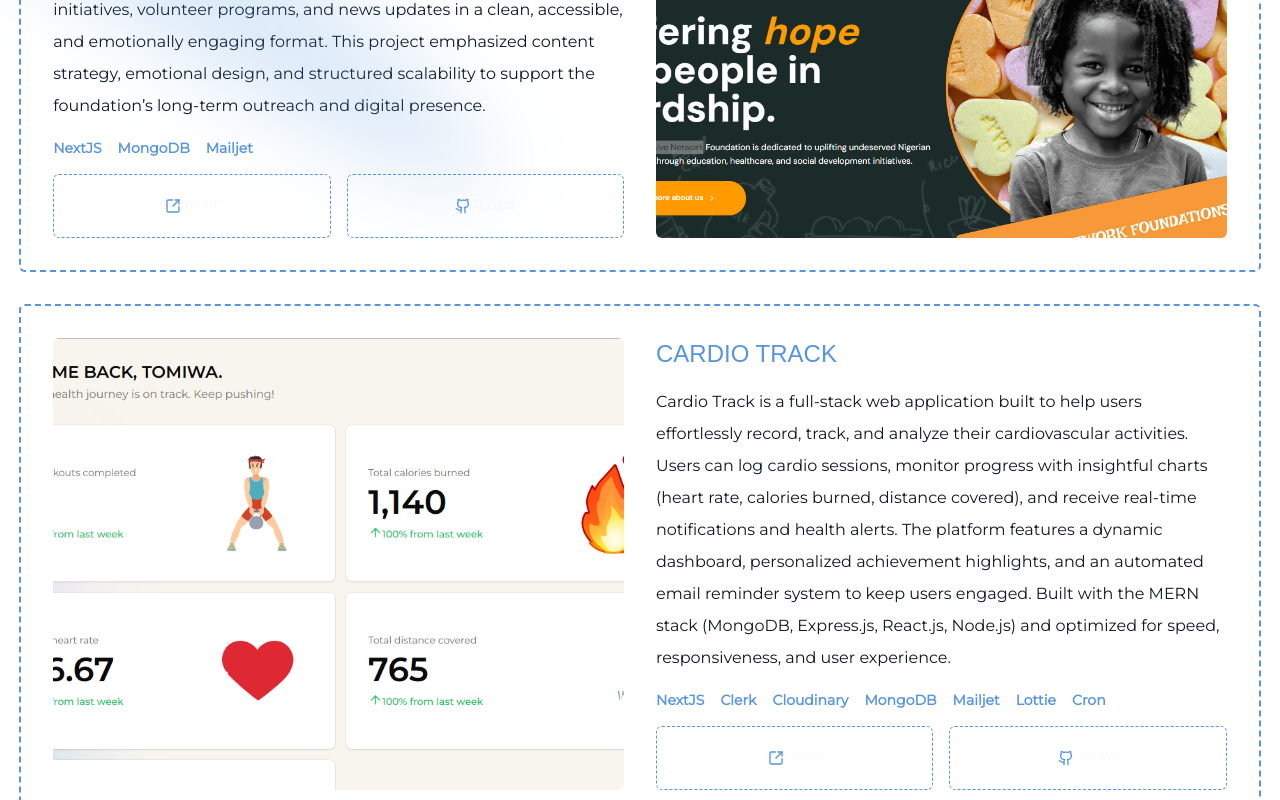
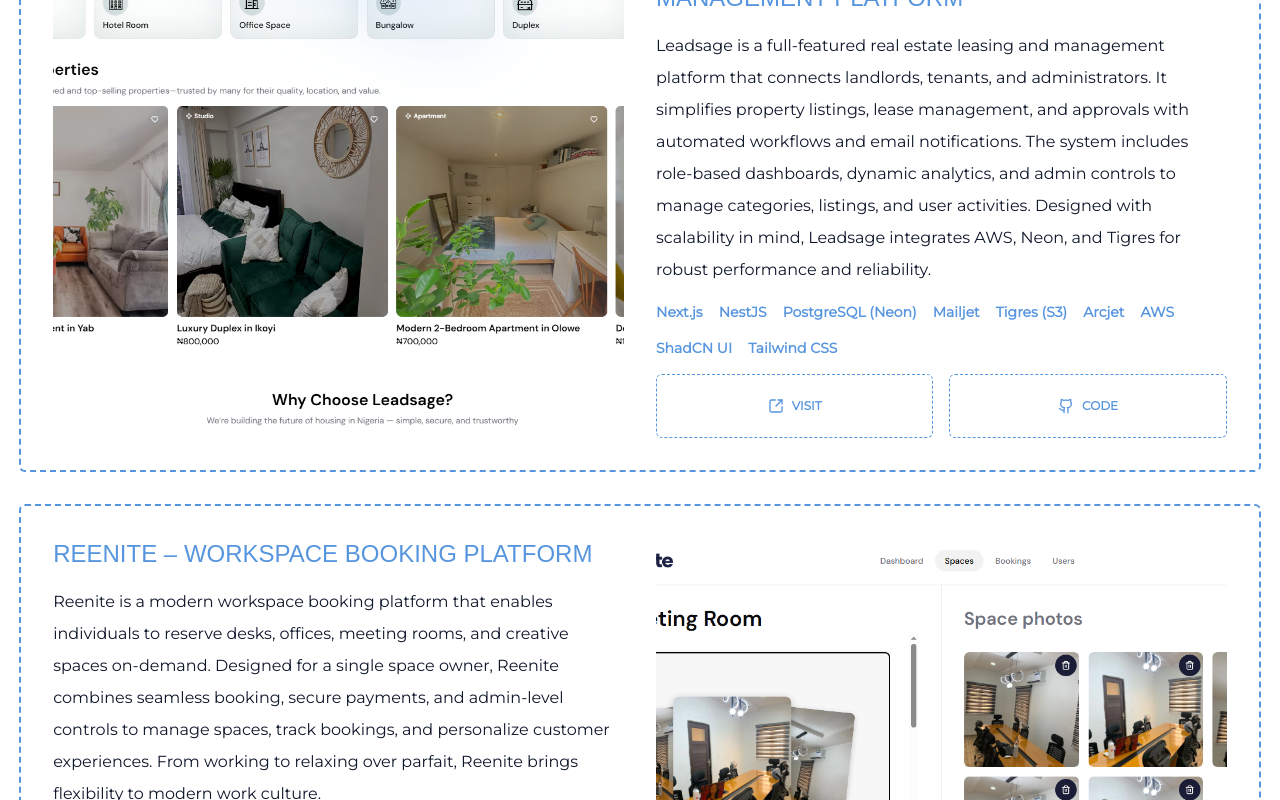
Before and after one commit to tomiwa-adelae/tomiwa-adelae, a Next.js app: page / in a window 1280 px wide. Shown: the part 1980-2780 px from the top of the page. Built offline with nearby package versions, Linux system fonts and the light colour scheme; a web font is replaced by a local one.

Commit message:
Updated my latest works

```diff
--- a/components/LatestWorks.tsx
+++ b/components/LatestWorks.tsx
@@ -22,67 +22,86 @@
       >
         Latest Works
       </h3>
+
       <div className="grid grid-cols-1 gap-8">
-				{latestWorks.map((work, index) => (
+        {latestWorks.map((work, index) => {
+          const isEven = index % 2 === 0; // true for 0, 2, 4,...
+
+          return (
             <div
-						className="border-2 border-dashed border-purple-500 rounded-md p-2 lg:p-8 grid grid-cols-1 lg:grid-cols-2 gap-8"
               key={index}
+              className={`border-2 border-dashed border-purple-500 rounded-md p-2 lg:p-8 grid grid-cols-1 lg:grid-cols-2 gap-8 items-center`}
             >
+              {/* Image section */}
               <Image
                 src={work.image}
                 alt={work.title}
                 width={1000}
                 height={1000}
                 className={`aspect-auto size-full object-cover rounded-md ${
-								index == 1 ? "lg:order-last" : "lg:order-first"
+                  isEven ? "lg:order-last" : "lg:order-first"
                 }`}
               />
+
+              {/* Text section */}
               <div className="flex items-center justify-center">
-							<div className="space-y-4 p-2 lg:p-0 text-center lg:text-left">
+                <div
+                  className={`space-y-4 p-2 lg:p-0 text-center lg:text-left`}
+                >
                   <h3
                     className={`uppercase ${irishGrover.className} text-2xl text-purple-500`}
                   >
                     {work.title}
                   </h3>
+
                   <p className="text-sm md:text-base leading-loose md:leading-loose">
                     {work.description}
                   </p>
-								<ul className="text-sm font-semibold text-purple-500 flex items-center flex-wrap text-center justify-center lg:justify-start gap-4">
-									{work.stack.map((stack, index) => (
+
+                  <ul
+                    className={`text-sm font-semibold text-purple-500 flex flex-wrap gap-4 ${
+                      isEven
+                        ? "justify-center lg:justify-start"
+                        : "justify-center lg:justify-start"
+                    }`}
+                  >
+                    {work.stack.map((stack, i) => (
                       <a
+                        key={i}
                         href={stack.link}
                         target="_blank"
                         className="transition hover:underline"
-											key={index}
                       >
                         {stack.name}
                       </a>
                     ))}
                   </ul>
-								<div className="flex flex-col md:flex-row items-center justify-center lg:justify-start gap-4">
-									<Button
-										asChild
-										className="bg-transparent w-full"
+
+                  <div
+                    className={`flex flex-col md:flex-row items-center gap-4 ${
+                      isEven
+                        ? "justify-center lg:justify-end"
+                        : "justify-center lg:justify-start"
+                    }`}
                   >
+                    <Button asChild className="bg-transparent w-full">
                       <a
                         href={work.website}
                         target="_blank"
-											className="p-4 group rounded-md border border-dashed border-purple-500 inline-block bg-clip-padding backdrop-filter backdrop-blur-sm bg-opacity-50 hover:bg-purple-100 hover:text-purple-500 transition"
+                        className="p-4 group rounded-md border border-dashed border-purple-500 inline-block bg-clip-padding backdrop-filter backdrop-blur-sm bg-opacity-50 hover:bg-purple-100 hover:text-purple-500 text-purple-500 transition"
                       >
-											<SquareArrowOutUpRight className="text-purple-500 mr-2 size-4" />{" "}
+                        <SquareArrowOutUpRight className="text-purple-500 mr-2 size-4" />
                         Visit
                       </a>
                     </Button>
-									<Button
-										asChild
-										className="bg-transparent w-full"
-									>
+
+                    <Button asChild className="bg-transparent w-full">
                       <a
                         href={work.github}
                         target="_blank"
-											className="p-4 rounded-md border border-dashed border-purple-500 inline-block bg-clip-padding backdrop-filter backdrop-blur-sm bg-opacity-50 hover:text-purple-500 hover:bg-purple-100 transition"
+                        className="p-4 rounded-md border border-dashed border-purple-500 inline-block bg-clip-padding backdrop-filter backdrop-blur-sm bg-opacity-50 hover:text-purple-500 hover:bg-purple-100 text-purple-500 transition"
                       >
-											<Github className="text-purple-500  mr-2 size-4" />{" "}
+                        <Github className="text-purple-500 mr-2 size-4" />
                         Code
                       </a>
                     </Button>
@@ -90,7 +109,8 @@
                 </div>
               </div>
             </div>
-				))}
+          );
+        })}
       </div>
     </div>
   );
--- a/constants/index.ts
+++ b/constants/index.ts
@@ -30,13 +30,100 @@
 
 export const latestWorks = [
   {
+    image: "/assets/grabcash.png",
+    title: "Grabcash – Earn by Completing Social Tasks",
+    description:
+      "Grabcash is a micro-task earning platform that allows users to make money by completing simple online activities such as liking posts, sharing content, following accounts, or promoting brands. Built with a scalable admin dashboard, Grabcash features secure authentication, role-based access control, subscription management, and automated payout systems. It empowers creators, businesses, and individuals to connect through performance-based campaigns, making digital engagement both measurable and rewarding.",
+    github: "https://github.com/tomiwa-adelae/Grabcash",
+    website: "https://grabcash.vercel.app", // replace with your actual URL when deployed
+    // style: "",
+    stack: [
+      {
+        name: "NextJS",
+        link: "https://nextjs.org/",
+      },
+      {
+        name: "Prisma",
+        link: "https://www.prisma.io/",
+      },
+      {
+        name: "PostgreSQL",
+        link: "https://www.postgresql.org/",
+      },
+      {
+        name: "AWS Amplify",
+        link: "https://aws.amazon.com/amplify/",
+      },
+      {
+        name: "Mailjet",
+        link: "https://www.mailjet.com/",
+      },
+      {
+        name: "ShadCN UI",
+        link: "https://ui.shadcn.com/",
+      },
+      {
+        name: "Tailwind CSS",
+        link: "https://tailwindcss.com",
+      },
+    ],
+  },
+  {
+    image: "/assets/leadsage.png",
+    title: "Leadsage – Real Estate Leasing & Management Platform",
+    description:
+      "Leadsage is a full-featured real estate leasing and management platform that connects landlords, tenants, and administrators. It simplifies property listings, lease management, and approvals with automated workflows and email notifications. The system includes role-based dashboards, dynamic analytics, and admin controls to manage categories, listings, and user activities. Designed with scalability in mind, Leadsage integrates AWS, Neon, and Tigres for robust performance and reliability.",
+    github: "https://github.com/tomiwa-adelae/Leadsage-web-application", // (update if different)
+    website: "https://leadsage-web-application.vercel.app", // (replace with your actual link or staging URL)
+    // style: "order-last",
+    stack: [
+      {
+        name: "Next.js",
+        link: "https://nextjs.org/",
+      },
+      {
+        name: "NestJS",
+        link: "https://nestjs.com/",
+      },
+      {
+        name: "PostgreSQL (Neon)",
+        link: "https://neon.tech/",
+      },
+      {
+        name: "Mailjet",
+        link: "https://www.mailjet.com/",
+      },
+      {
+        name: "Tigres (S3)",
+        link: "https://tigres.io/",
+      },
+      {
+        name: "Arcjet",
+        link: "https://www.arcjet.com/",
+      },
+      {
+        name: "AWS",
+        link: "https://aws.amazon.com/",
+      },
+      {
+        name: "ShadCN UI",
+        link: "https://ui.shadcn.com/",
+      },
+      {
+        name: "Tailwind CSS",
+        link: "https://tailwindcss.com/",
+      },
+    ],
+  },
+
+  {
     image: "/assets/reenite.png",
     title: "Reenite – Workspace Booking Platform",
     description:
       "Reenite is a modern workspace booking platform that enables individuals to reserve desks, offices, meeting rooms, and creative spaces on-demand. Designed for a single space owner, Reenite combines seamless booking, secure payments, and admin-level controls to manage spaces, track bookings, and personalize customer experiences. From working to relaxing over parfait, Reenite brings flexibility to modern work culture.",
     github: "https://github.com/tomiwa-adelae/reenite",
     website: "https://app.reenite.com/all-spaces",
-		style: "order-first",
+    // style: "order-first",
     stack: [
       {
         name: "NextJS",
@@ -75,7 +162,7 @@
       "I designed and developed a complete website for the Imole Network Foundation, a humanitarian non-profit organization based in Nigeria. The site showcases the foundation’s mission, projects, donation initiatives, volunteer programs, and news updates in a clean, accessible, and emotionally engaging format. This project emphasized content strategy, emotional design, and structured scalability to support the foundation’s long-term outreach and digital presence.",
     github: "https://github.com/tomiwa-adelae/Imole-Network-Foundation",
     website: "https://imoleprogressivenetwork.org",
-		style: "order-last",
+    // style: "order-last",
     stack: [
       {
         name: "NextJS",
@@ -91,72 +178,72 @@
       },
     ],
   },
-	{
-		image: "/assets/cardio-track.png",
-		title: "Cardio Track",
-		description:
-			"Cardio Track is a full-stack web application built to help users effortlessly record, track, and analyze their cardiovascular activities. Users can log cardio sessions, monitor progress with insightful charts (heart rate, calories burned, distance covered), and receive real-time notifications and health alerts. The platform features a dynamic dashboard, personalized achievement highlights, and an automated email reminder system to keep users engaged. Built with the MERN stack (MongoDB, Express.js, React.js, Node.js) and optimized for speed, responsiveness, and user experience.",
-		github: "https://github.com/tomiwa-adelae/Cardio-Track",
-		website: "https://cardio-track.vercel.app/",
-		style: "order-first",
-		stack: [
-			{
-				name: "NextJS",
-				link: "https://nextjs.org/",
-			},
-			{
-				name: "Clerk",
-				link: "https://clerk.com",
-			},
-			{
-				name: "Cloudinary",
-				link: "https://www.cloudinary.com/",
-			},
-			{
-				name: "MongoDB",
-				link: "https://www.mongodb.com/",
-			},
-			{
-				name: "Mailjet",
-				link: "https://www.mailjet.com/",
-			},
-			{
-				name: "Lottie",
-				link: "https://lottiefiles.com",
-			},
-			{
-				name: "Cron",
-				link: "https://console.cron-job.org/login",
-			},
-		],
-	},
-	{
-		image: "/assets/innovation.png",
-		title: "Innovation 4.0",
-		description:
-			"Innovation 4.0 is a modern, dynamic website built to showcase the spirit of innovation and leadership. Designed for an annual event series, the site highlights the journey of Innovation from its inception to its fourth edition, featuring past themes, key organizers, and upcoming activities. The website is fully responsive, visually engaging, and optimized for performance. It includes features like an animated image slider, background video integration via Cloudinary for fast loading, keyboard navigation, and smooth transitions. I focused on creating an immersive user experience with clean design, accessibility in mind, and seamless content presentation. Technologies used: Next.js 14, TypeScript, Tailwind CSS, and Cloudinary.",
-		github: "https://github.com/tomiwa-adelae/Innovation-4.0",
-		website: "https://innovationconference.com.ng/",
-		style: "order-last",
-		stack: [
-			{
-				name: "NextJS",
-				link: "https://nextjs.org/",
-			},
-			{
-				name: "MongoDB",
-				link: "https://www.mongodb.com/",
-			},
-			{
-				name: "Mailjet",
-				link: "https://www.mailjet.com/",
-			},
-			{
-				name: "Typescript",
-				link: "https://www.typescriptlang.org/",
-			},
-		],
-	},
+  //   {
+  //     image: "/assets/cardio-track.png",
+  //     title: "Cardio Track",
+  //     description:
+  //       "Cardio Track is a full-stack web application built to help users effortlessly record, track, and analyze their cardiovascular activities. Users can log cardio sessions, monitor progress with insightful charts (heart rate, calories burned, distance covered), and receive real-time notifications and health alerts. The platform features a dynamic dashboard, personalized achievement highlights, and an automated email reminder system to keep users engaged. Built with the MERN stack (MongoDB, Express.js, React.js, Node.js) and optimized for speed, responsiveness, and user experience.",
+  //     github: "https://github.com/tomiwa-adelae/Cardio-Track",
+  //     website: "https://cardio-track.vercel.app/",
+  //     // style: "order-first",
+  //     stack: [
+  //       {
+  //         name: "NextJS",
+  //         link: "https://nextjs.org/",
+  //       },
+  //       {
+  //         name: "Clerk",
+  //         link: "https://clerk.com",
+  //       },
+  //       {
+  //         name: "Cloudinary",
+  //         link: "https://www.cloudinary.com/",
+  //       },
+  //       {
+  //         name: "MongoDB",
+  //         link: "https://www.mongodb.com/",
+  //       },
+  //       {
+  //         name: "Mailjet",
+  //         link: "https://www.mailjet.com/",
+  //       },
+  //       {
+  //         name: "Lottie",
+  //         link: "https://lottiefiles.com",
+  //       },
+  //       {
+  //         name: "Cron",
+  //         link: "https://console.cron-job.org/login",
+  //       },
+  //     ],
+  //   },
+  //   {
+  //     image: "/assets/innovation.png",
+  //     title: "Innovation 4.0",
+  //     description:
+  //       "Innovation 4.0 is a modern, dynamic website built to showcase the spirit of innovation and leadership. Designed for an annual event series, the site highlights the journey of Innovation from its inception to its fourth edition, featuring past themes, key organizers, and upcoming activities. The website is fully responsive, visually engaging, and optimized for performance. It includes features like an animated image slider, background video integration via Cloudinary for fast loading, keyboard navigation, and smooth transitions. I focused on creating an immersive user experience with clean design, accessibility in mind, and seamless content presentation. Technologies used: Next.js 14, TypeScript, Tailwind CSS, and Cloudinary.",
+  //     github: "https://github.com/tomiwa-adelae/Innovation-4.0",
+  //     website: "https://innovationconference.com.ng/",
+  //     // style: "order-last",
+  //     stack: [
+  //       {
+  //         name: "NextJS",
+  //         link: "https://nextjs.org/",
+  //       },
+  //       {
+  //         name: "MongoDB",
+  //         link: "https://www.mongodb.com/",
+  //       },
+  //       {
+  //         name: "Mailjet",
+  //         link: "https://www.mailjet.com/",
+  //       },
+  //       {
+  //         name: "Typescript",
+  //         link: "https://www.typescriptlang.org/",
+  //       },
+  //     ],
+  //   },
   {
     image: "/assets/yafpay.png",
     title: "YafPay",
@@ -164,7 +251,7 @@
       "Welcome to YafPay, where financial convenience knows no bounds. With our innovative banking app, YafPay, you can seamlessly transfer and deposit money anytime, anywhere in the world, putting the power of global transactions in the palm of your hand. Services offered includes: Powerful Mobile & Online App, Full Data Privacy Compliance, 100% Transparent Cost, Commitment Free, Free Plan Available, Debit Mastercard.",
     github: "https://github.com/ashu378/yafpay-website",
     website: "https://yafpay.com/",
-		style: "order-first",
+    // style: "order-first",
     stack: [
       {
         name: "NextJS",
@@ -184,14 +271,41 @@
       },
     ],
   },
+  //   {
+  //     image: "/assets/ontime.png",
+  //     title: "QRCode Attendance system",
+  //     description:
+  //       "Taking attendance manually with pen and paper becomes cumbersome as the population increases. There is a crucial need for a swift attendance system that offers speed, authentication, and precise record-keeping. Implementing a QRCode system enhances the attendance process, making it five times faster. This platform operates smoothly and is already in use in schools and universities.",
+  //     github: "https://github.com/tomiwa-adelae/On-Time",
+  //     website: "https://ontime-zeta.vercel.app/",
+  //     // style: "order-last",
+  //     stack: [
+  //       {
+  //         name: "NextJS",
+  //         link: "https://nextjs.org/",
+  //       },
+  //       {
+  //         name: "NodeJS",
+  //         link: "https://nodejs.org/en",
+  //       },
+  //       {
+  //         name: "ExpressJS",
+  //         link: "https://expressjs.com/",
+  //       },
+  //       {
+  //         name: "MongoDB",
+  //         link: "https://www.mongodb.com/",
+  //       },
+  //     ],
+  //   },
   {
-		image: "/assets/ontime.png",
-		title: "QRCode Attendance system",
+    image: "/assets/passify.png",
+    title: "Online pass system",
     description:
-			"Taking attendance manually with pen and paper becomes cumbersome as the population increases. There is a crucial need for a swift attendance system that offers speed, authentication, and precise record-keeping. Implementing a QRCode system enhances the attendance process, making it five times faster. This platform operates smoothly and is already in use in schools and universities.",
-		github: "https://github.com/tomiwa-adelae/On-Time",
-		website: "https://ontime-zeta.vercel.app/",
-		style: "order-last",
+      "Obtaining an exeat pass can be a stressful task for both students and administrators. This online platform streamlines the process, enhancing productivity for everyone involved.",
+    github: "https://github.com/tomiwa-adelae/Online-pass-system",
+    website: "https://passify-eight.vercel.app/",
+    // style: "order-first",
     stack: [
       {
         name: "NextJS",
@@ -211,60 +325,33 @@
       },
     ],
   },
-	{
-		image: "/assets/passify.png",
-		title: "Online pass system",
-		description:
-			"Obtaining an exeat pass can be a stressful task for both students and administrators. This online platform streamlines the process, enhancing productivity for everyone involved.",
-		github: "https://github.com/tomiwa-adelae/Online-pass-system",
-		website: "https://passify-eight.vercel.app/",
-		style: "order-first",
-		stack: [
-			{
-				name: "NextJS",
-				link: "https://nextjs.org/",
-			},
-			{
-				name: "NodeJS",
-				link: "https://nodejs.org/en",
-			},
-			{
-				name: "ExpressJS",
-				link: "https://expressjs.com/",
-			},
-			{
-				name: "MongoDB",
-				link: "https://www.mongodb.com/",
-			},
-		],
-	},
-	{
-		image: "/assets/acusa.png",
-		title: "Ajayi Crowther University Student Assembly",
-		description:
-			"Publicity is a crucial factor in enhancing a university's reputation. A website for the Student Assembly of Ajayi Crowther University would highlight the school's activities and achievements. This website features events, news, information about the executives, press release archives, and articles.",
-		github: "https://github.com/tomiwa-adelae/ACUSA",
-		website: "https://acusa.com.ng/",
-		style: "order-last",
-		stack: [
-			{
-				name: "HTML",
-				link: "https://en.wikipedia.org/wiki/HTML",
-			},
-			{
-				name: "CSS",
-				link: "https://en.wikipedia.org/wiki/CSS",
-			},
-			{
-				name: "JavaScript",
-				link: "https://en.wikipedia.org/wiki/JavaScript",
-			},
-			{
-				name: "SASS",
-				link: "https://sass-lang.com/",
-			},
-		],
-	},
+  //   {
+  //     image: "/assets/acusa.png",
+  //     title: "Ajayi Crowther University Student Assembly",
+  //     description:
+  //       "Publicity is a crucial factor in enhancing a university's reputation. A website for the Student Assembly of Ajayi Crowther University would highlight the school's activities and achievements. This website features events, news, information about the executives, press release archives, and articles.",
+  //     github: "https://github.com/tomiwa-adelae/ACUSA",
+  //     website: "https://acusa.com.ng/",
+  //     // style: "order-last",
+  //     stack: [
+  //       {
+  //         name: "HTML",
+  //         link: "https://en.wikipedia.org/wiki/HTML",
+  //       },
+  //       {
+  //         name: "CSS",
+  //         link: "https://en.wikipedia.org/wiki/CSS",
+  //       },
+  //       {
+  //         name: "JavaScript",
+  //         link: "https://en.wikipedia.org/wiki/JavaScript",
+  //       },
+  //       {
+  //         name: "SASS",
+  //         link: "https://sass-lang.com/",
+  //       },
+  //     ],
+  //   },
 ];
 
 export const skills = [
```
Also changed, not shown: public/assets/grabcash.png (added), public/assets/leadsage.png (added). Lines whose indentation alone changed are shown as unchanged.
